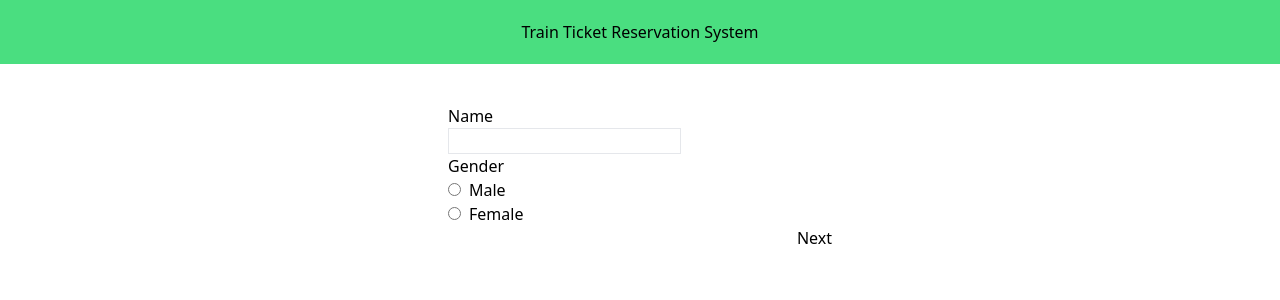
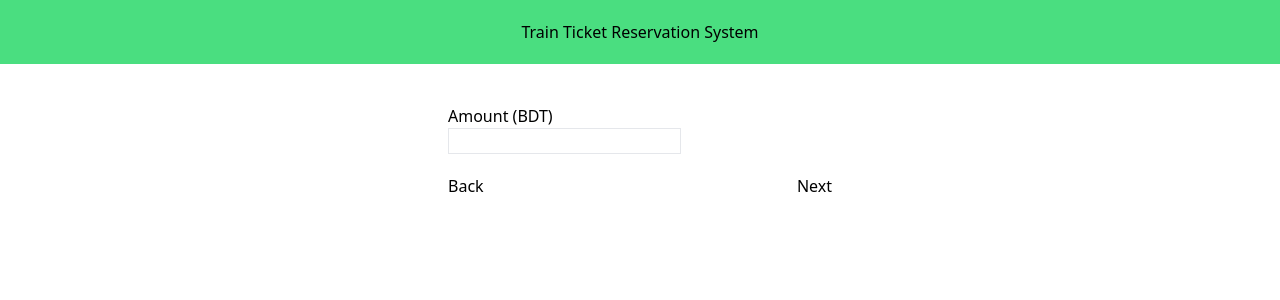
Before and after one commit to NayeemNishaat/multi-step-form, a Next.js app in the folder frontend/: page / in a window 1280 px wide. Shown: the top 300 px of the page. Built offline with nearby package versions, Linux system fonts and the light colour scheme.

Commit message:
working with amount

```diff
--- /dev/null
+++ b/frontend/components/form/Amount.tsx
@@ -0,0 +1,72 @@
+import React, { useState } from "react";
+import { useForm, SubmitHandler } from "react-hook-form";
+
+type Inputs = {
+    amount: number;
+};
+
+export default function Amount({
+    getAmount,
+    nextStep,
+    prevStep
+}: {
+    getAmount: Function;
+    nextStep: Function;
+    prevStep: React.MouseEventHandler;
+}) {
+    const [error, setError] = useState(false);
+    const [amount, setAmount] = useState({ amount: 0 });
+
+    const { handleSubmit } = useForm<Inputs>();
+
+    const onSubmit: SubmitHandler<Inputs> = (data) => {
+        console.log(data);
+        getAmount(data);
+        // nextStep();
+    };
+
+    return (
+        <form
+            onSubmit={handleSubmit(onSubmit)}
+            className="mx-auto max-w-sm py-10 text-left"
+        >
+            <div>
+                <label className="block" htmlFor="date">
+                    Amount (BDT)
+                </label>
+                <input
+                    className="border"
+                    type="text"
+                    required
+                    onFocus={(e) => {
+                        const value = e.target.value;
+                        e.target.type = "number";
+                        e.target.value = value.replace(/,/g, "");
+                        e.target.min = "0";
+                        e.target.step = "0.01";
+                    }}
+                    onBlur={(e) => {
+                        e.target.type = "text";
+                        e.target.value = Number(
+                            +Number(e.target.value).toFixed(2) < 0
+                                ? +Number(e.target.value).toFixed(2) * -1
+                                : Number(e.target.value).toFixed(2)
+                        ).toLocaleString("en-US", { useGrouping: true });
+                    }}
+                />
+            </div>
+
+            {error && (
+                <span>
+                    This field is required and must have 8 digits with 2 decimal
+                    points!
+                </span>
+            )}
+
+            <div className="mt-5 flex justify-between">
+                <button onClick={prevStep}>Back</button>
+                <button type="submit">Next</button>
+            </div>
+        </form>
+    );
+}
--- a/frontend/components/form/TimeInfo.tsx
+++ b/frontend/components/form/TimeInfo.tsx
@@ -41,6 +41,7 @@
                     type="date"
                     placeholder="date"
                     {...register("date", {
+                        required: true,
                         value: new Date().toISOString().split("T")[0]
                     })}
                 />
@@ -56,6 +57,7 @@
                     type="time"
                     placeholder="time"
                     {...register("time", {
+                        required: true,
                         value: new Date().toISOString().slice(11, -8)
                     })}
                 />
--- a/frontend/pages/index.tsx
+++ b/frontend/pages/index.tsx
@@ -3,9 +3,10 @@
 import PersonalInfo from "../components/form/PersonalInfo";
 import LocationInfo from "../components/form/LocationInfo";
 import TimeInfo from "../components/form/TimeInfo";
+import Amount from "../components/form/Amount";
 
 const Home: NextPage = () => {
-    const [step, setStep] = useState(1);
+    const [step, setStep] = useState(4);
 
     const nextStep = () => setStep(step + 1);
     const prevStep = () => setStep(step - 1);
@@ -13,6 +14,7 @@
     const personalInfoHandler = (data: {}) => console.log(data);
     const locationInfoHandler = (data: {}) => console.log(data);
     const timeInfoHandler = (data: {}) => console.log(data);
+    const amountHandler = (data: {}) => console.log(data);
 
     switch (step) {
         case 1:
@@ -38,6 +40,14 @@
                     prevStep={prevStep}
                 />
             );
+        case 4:
+            return (
+                <Amount
+                    getAmount={amountHandler}
+                    nextStep={nextStep}
+                    prevStep={prevStep}
+                />
+            );
 
         default:
             return <></>;
```
